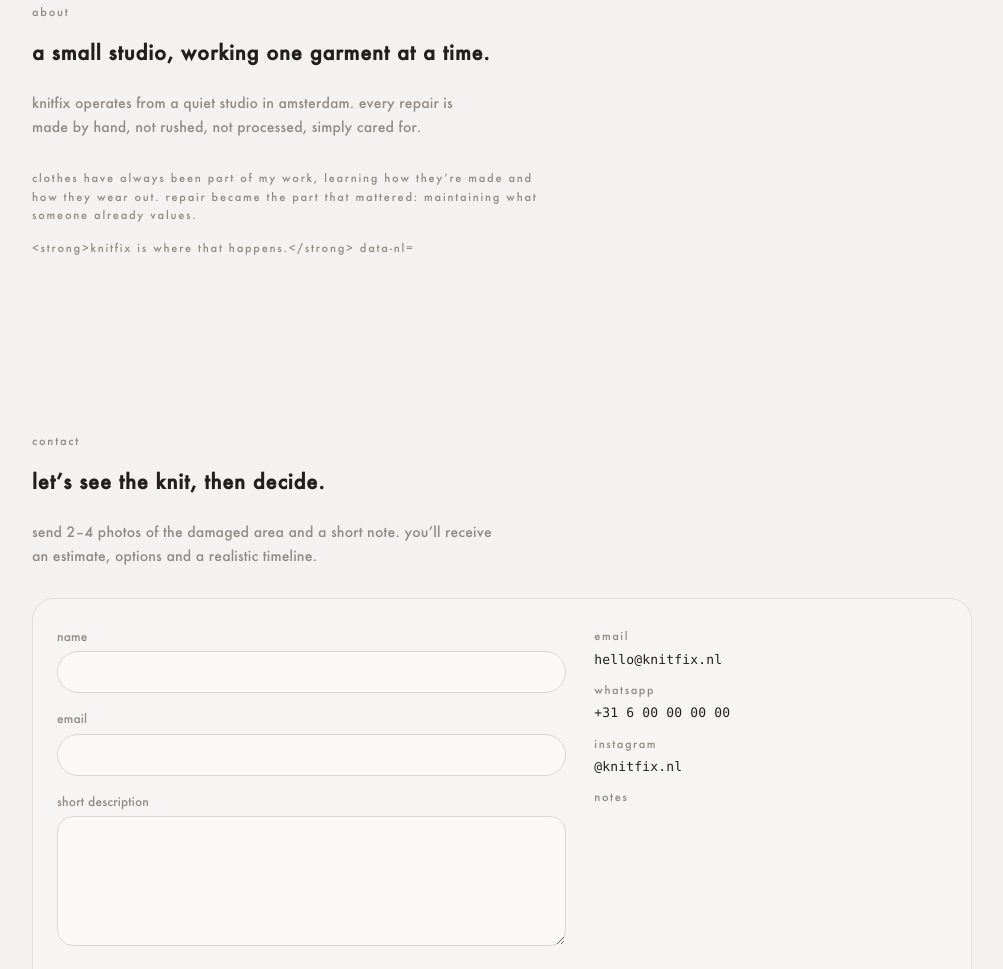
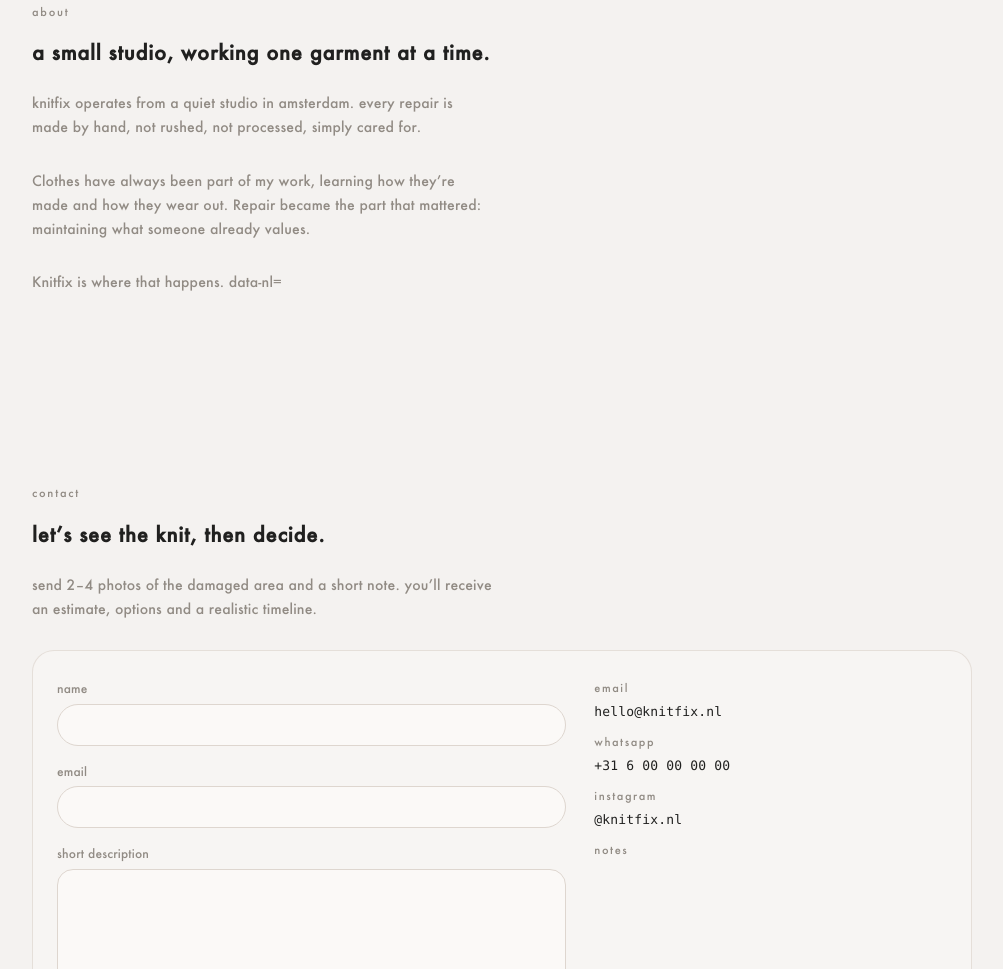
Before and after one commit to alejandrxmh/knitfix-static, a plain HTML site: page index.html in a window 1280 px wide. Shown: the part 1214-2183 px from the top of the page, without its empty margins (138-1141 px from the left). Drawn offline with Linux system fonts and the light colour scheme.

Commit message:
Update index.html

```diff
--- a/index.html
+++ b/index.html
@@ -648,14 +648,14 @@
                 data-nl="knitfix werkt vanuit een rustige studio in amsterdam. elke reparatie gebeurt afzonderlijk, met tijd en aandacht."
               ></p>
               <p
-                class="section-eyebrow t"
+                class="section-lead t"
                 data-en="Clothes have always been part of my work, learning how they’re made and how they wear out. Repair became the part that mattered: maintaining what someone already values."
                 data-nl=" Kleding is altijd deel van mijn werk geweest, leren hoe het wordt gemaakt en hoe het verslijt. Reparatie werd het deel dat ertoe deed: behouden wat iemand al waardevol vindt."
               ></p>
                <p
-                class="section-eyebrow t"
-                data-en=" <strong>Knitfix is where that happens.</strong>
-                data-nl=" <strong>Knitfix is waar dat gebeurt.</strong>
+                class="section-lead t"
+                data-en=" Knitfix is where that happens.
+                data-nl=" Knitfix is waar dat gebeurt.
 
               ></p>
 
```
